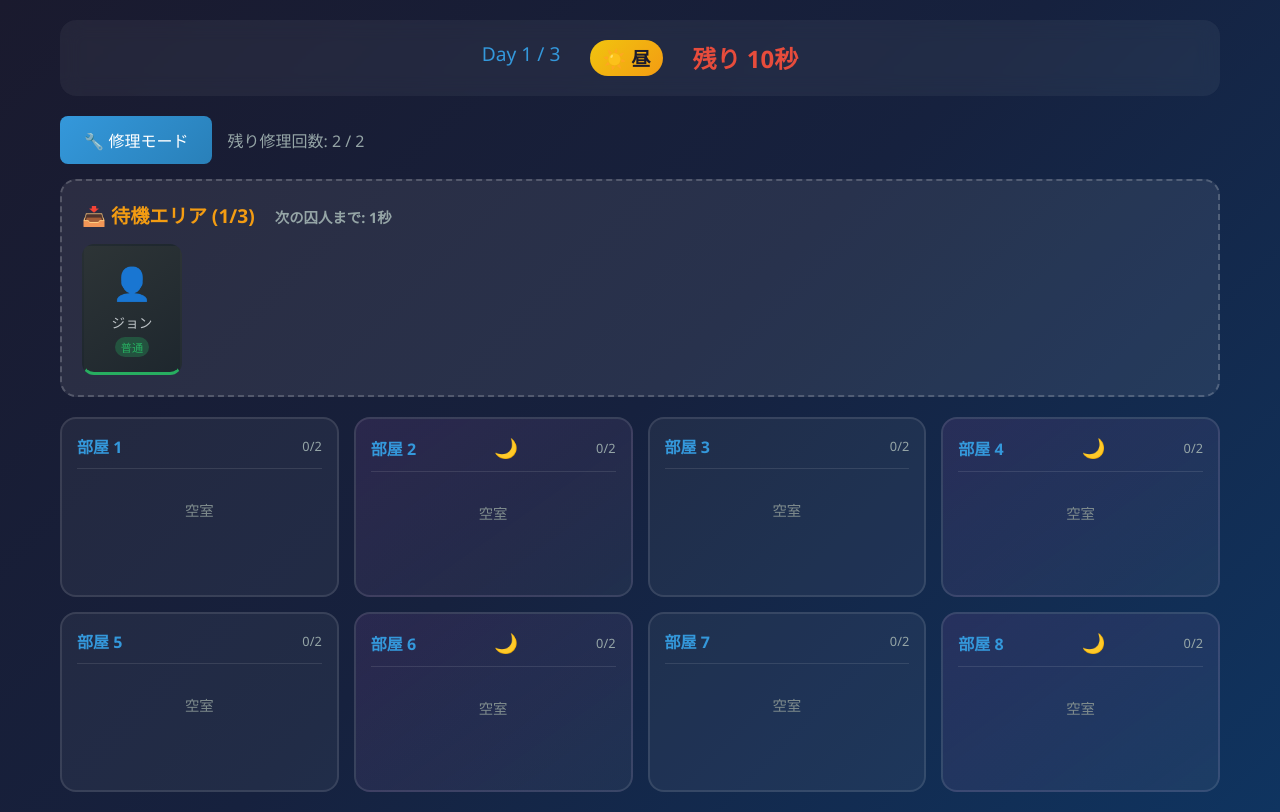
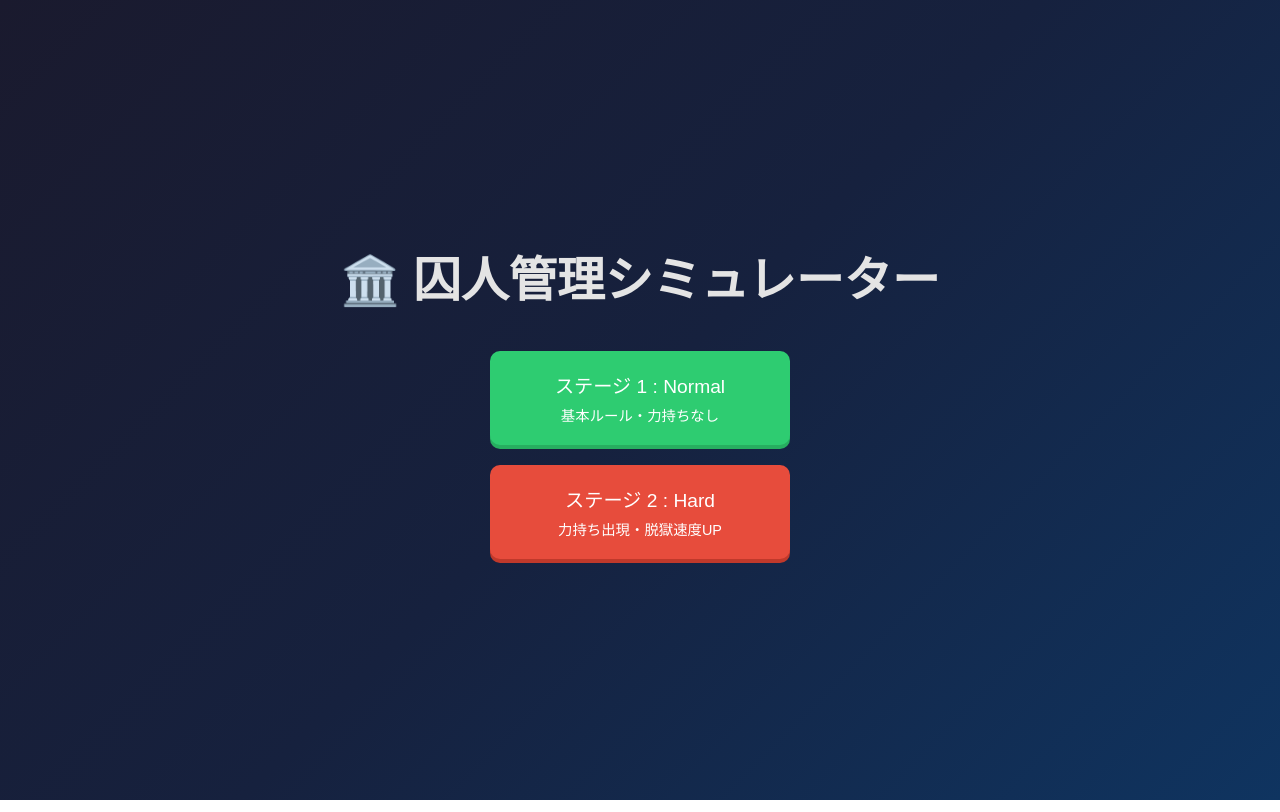
Before and after one commit to mirenn/foxRever, a React (Vite) app: page / in a window 1280 px wide. Built offline with nearby package versions, Linux system fonts and the light colour scheme.

Commit message:
feat: Implement initial game structure, core logic, UI, and type definitions for the FoxRever game.

```diff
--- a/src/App.tsx
+++ b/src/App.tsx
@@ -2,6 +2,7 @@ import { useState, useEffect, useCallback } from 'react';
 import { GameState, GAME_CONFIG } from './types';
 import {
     createInitialState,
+    startGameState,
     placePrisoner,
     tickTime,
     spawnPrisoner,
@@ -11,14 +12,14 @@ import {
 } from './gameLogic';
 
 function App() {
-    const [gameState, setGameState] = useState<GameState>(createInitialState);
+    const [gameState, setGameState] = useState<GameState>(createInitialState());
     const [selectedPrisonerId, setSelectedPrisonerId] = useState<string | null>(null);
     const [spawnTimer, setSpawnTimer] = useState(GAME_CONFIG.PRISONER_SPAWN_INTERVAL);
     const [repairMode, setRepairMode] = useState(false);
 
     // ゲームループ（1秒ごと）
     useEffect(() => {
-        if (gameState.isGameOver || gameState.isVictory) return;
+        if (gameState.phase !== 'playing') return;
 
         const interval = setInterval(() => {
             setGameState(prev => tickTime(prev));
@@ -32,17 +33,19 @@ function App() {
         }, 1000);
 
         return () => clearInterval(interval);
-    }, [gameState.isGameOver, gameState.isVictory]);
+    }, [gameState.phase]);
 
     // 夜になった瞬間に狼男チェック
     useEffect(() => {
-        if (gameState.timeOfDay === 'night' && !gameState.isGameOver) {
+        if (gameState.phase === 'playing' && gameState.timeOfDay === 'night' && !gameState.isGameOver) {
             setGameState(prev => checkWerewolfEscape(prev));
         }
-    }, [gameState.timeOfDay, gameState.isGameOver]);
+    }, [gameState.phase, gameState.timeOfDay, gameState.isGameOver]);
 
     // 部屋クリック処理
     const handleRoomClick = useCallback((roomId: number) => {
+        if (gameState.phase !== 'playing') return;
+
         if (repairMode) {
             // 修理モード
             setGameState(prev => repairRoom(prev, roomId));
@@ -52,27 +55,44 @@ function App() {
             setGameState(prev => placePrisoner(prev, selectedPrisonerId, roomId));
             setSelectedPrisonerId(null);
         }
-    }, [selectedPrisonerId, repairMode]);
+    }, [gameState.phase, selectedPrisonerId, repairMode]);
 
     // 囚人を選択
     const handlePrisonerClick = useCallback((prisonerId: string) => {
+        if (gameState.phase !== 'playing') return;
         setRepairMode(false);
         setSelectedPrisonerId(prev => prev === prisonerId ? null : prisonerId);
-    }, []);
+    }, [gameState.phase]);
 
     // 修理モード切替
     const handleRepairClick = useCallback(() => {
+        if (gameState.phase !== 'playing') return;
         setSelectedPrisonerId(null);
         setRepairMode(prev => !prev);
-    }, []);
+    }, [gameState.phase]);
 
-    // リスタート
-    const handleRestart = useCallback(() => {
-        setGameState(createInitialState());
+    // ステージ選択・ゲーム開始
+    const handleStartGame = useCallback((stage: number) => {
+        setGameState(startGameState(stage));
         setSelectedPrisonerId(null);
         setSpawnTimer(GAME_CONFIG.PRISONER_SPAWN_INTERVAL);
         setRepairMode(false);
     }, []);
+
+    // タイトルに戻る
+    const handleBackToTitle = useCallback(() => {
+        setGameState(createInitialState());
+        setSelectedPrisonerId(null);
+        setRepairMode(false);
+    }, []);
+
+    // リスタート（同じステージ）
+    const handleRestart = useCallback(() => {
+        setGameState(startGameState(gameState.currentStage));
+        setSelectedPrisonerId(null);
+        setSpawnTimer(GAME_CONFIG.PRISONER_SPAWN_INTERVAL);
+        setRepairMode(false);
+    }, [gameState.currentStage]);
 
     // 囚人アイコン取得
     const getPrisonerIcon = (type: string) => {
@@ -101,11 +121,65 @@ function App() {
         return '#27ae60';
     };
 
+    // タイトル画面
+    if (gameState.phase === 'title') {
+        return (
+            <div className="game-container" style={{ display: 'flex', justifyContent: 'center', alignItems: 'center', height: '100vh', flexDirection: 'column', gap: '20px' }}>
+                <h1 style={{ fontSize: '3rem', marginBottom: '20px', textAlign: 'center' }}>
+                    🏛️ 囚人管理シミュレーター
+                </h1>
+
+                <div style={{ display: 'flex', gap: '20px', flexDirection: 'column', width: '300px' }}>
+                    <button
+                        onClick={() => handleStartGame(1)}
+                        style={{
+                            padding: '20px',
+                            fontSize: '1.2rem',
+                            cursor: 'pointer',
+                            background: '#2ecc71',
+                            color: 'white',
+                            border: 'none',
+                            borderRadius: '10px',
+                            boxShadow: '0 4px 0 #27ae60'
+                        }}
+                    >
+                        ステージ 1 : Normal
+                        <div style={{ fontSize: '0.9rem', marginTop: '5px' }}>
+                            基本ルール・力持ちなし
+                        </div>
+                    </button>
+
+                    <button
+                        onClick={() => handleStartGame(2)}
+                        style={{
+                            padding: '20px',
+                            fontSize: '1.2rem',
+                            cursor: 'pointer',
+                            background: '#e74c3c',
+                            color: 'white',
+                            border: 'none',
+                            borderRadius: '10px',
+                            boxShadow: '0 4px 0 #c0392b'
+                        }}
+                    >
+                        ステージ 2 : Hard
+                        <div style={{ fontSize: '0.9rem', marginTop: '5px' }}>
+                            力持ち出現・脱獄速度UP
+                        </div>
+                    </button>
+                </div>
+            </div>
+        );
+    }
+
     return (
         <div className="game-container">
             {/* ヘッダー */}
             <header className="game-header">
                 <div className="time-display">
+                    <span className="stage-info" style={{ marginRight: '15px', fontWeight: 'bold', color: '#f1c40f' }}>
+                        STAGE {gameState.currentStage}
+                    </span>
                     <span className="day">Day {gameState.day} / {GAME_CONFIG.TOTAL_DAYS}</span>
                     <span className={`time-of-day ${gameState.timeOfDay}`}>
                         {gameState.timeOfDay === 'day' ? '☀️ 昼' : '🌙 夜'}
@@ -145,7 +219,16 @@ function App() {
             </div>
 
             {/* 待機エリア */}
-            <section className="waiting-area">
+            <section
+                className="waiting-area"
+                style={{
+                    border: gameState.waitingPrisoners.length >= GAME_CONFIG.MAX_WAITING_PRISONERS ? '3px solid #e74c3c' : undefined,
+                    backgroundColor: gameState.waitingPrisoners.length >= GAME_CONFIG.MAX_WAITING_PRISONERS ? 'rgba(231, 76, 60, 0.1)' : undefined,
+                    boxShadow: gameState.waitingPrisoners.length >= GAME_CONFIG.MAX_WAITING_PRISONERS ? '0 0 15px rgba(231, 76, 60, 0.5)' : undefined,
+                    transition: 'all 0.3s ease',
+                    animation: gameState.waitingPrisoners.length >= GAME_CONFIG.MAX_WAITING_PRISONERS ? 'pulse-red 2s infinite' : undefined
+                }}
+            >
                 <h2>
                     📥 待機エリア ({gameState.waitingPrisoners.length}/{GAME_CONFIG.MAX_WAITING_PRISONERS})
                     <span style={{ marginLeft: '20px', fontSize: '0.9rem', color: '#95a5a6' }}>
@@ -267,7 +350,7 @@ function App() {
             </main>
 
             {/* ゲームオーバー・勝利画面 */}
-            {(gameState.isGameOver || gameState.isVictory) && (
+            {(gameState.phase === 'result') && (
                 <div className="game-overlay">
                     <div className={`game-result ${gameState.isVictory ? 'victory' : 'game-over'}`}>
                         <h2>{gameState.isVictory ? '🎉 勝利！' : '💀 ゲームオーバー'}</h2>
@@ -276,9 +359,14 @@ function App() {
                                 ? '3日間、暴動を防ぎました！'
                                 : gameState.gameOverReason}
                         </p>
-                        <button className="restart-button" onClick={handleRestart}>
-                            🔄 もう一度プレイ
-                        </button>
+                        <div style={{ display: 'flex', gap: '10px', justifyContent: 'center', marginTop: '20px' }}>
+                            <button className="restart-button" onClick={handleRestart}>
+                                🔄 もう一度 ({gameState.currentStage === 1 ? 'Normal' : 'Hard'})
+                            </button>
+                            <button className="restart-button" onClick={handleBackToTitle} style={{ background: '#95a5a6' }}>
+                                🏠 タイトルへ
+                            </button>
+                        </div>
                     </div>
                 </div>
             )}
--- a/src/gameLogic.ts
+++ b/src/gameLogic.ts
@@ -27,17 +27,26 @@ const PRISONER_NAMES: Record<PrisonerType, string[]> = {
 };
 
 // ランダムな囚人タイプ
-function randomPrisonerType(): PrisonerType {
+function randomPrisonerType(stage: number): PrisonerType {
   const rand = Math.random();
+
+  // ステージ1: 力持ちなし、狼男・バンパイアのみ
+  if (stage === 1) {
+    if (rand < 0.15) return 'werewolf';
+    if (rand < 0.30) return 'vampire';
+    return 'normal';
+  }
+
+  // ステージ2: 全種登場
   if (rand < 0.12) return 'werewolf';
   if (rand < 0.24) return 'vampire';
-  if (rand < 0.32) return 'strong';
+  if (rand < 0.36) return 'strong';
   return 'normal';
 }
 
 // 新しい囚人を生成
-export function createPrisoner(): Prisoner {
-  const type = randomPrisonerType();
+export function createPrisoner(stage: number): Prisoner {
+  const type = randomPrisonerType(stage);
   const names = PRISONER_NAMES[type];
   const name = names[Math.floor(Math.random() * names.length)];
   return {
@@ -49,7 +58,7 @@ export function createPrisoner(): Prisoner {
 }
 
 // 初期ゲーム状態
-export function createInitialState(): GameState {
+export function createInitialState(stage: number = 1): GameState {
   const rooms: Room[] = [];
   for (let i = 0; i < GAME_CONFIG.TOTAL_ROOMS; i++) {
     rooms.push({
@@ -62,14 +71,26 @@ export function createInitialState(): GameState {
   }
 
   return {
+    phase: 'title', // 最初はタイトル
+    currentStage: stage,
     rooms,
-    waitingPrisoners: [createPrisoner()],
+    waitingPrisoners: [], // 最初は空、開始時に追加されるか、tickで追加
     day: 1,
     timeOfDay: 'day',
     timeRemaining: GAME_CONFIG.DAY_DURATION,
     isGameOver: false,
     isVictory: false,
     inspectionsRemaining: GAME_CONFIG.REPAIRS_PER_DAY,
+  };
+}
+
+// ゲーム開始時の状態生成 (タイトルから遷移用)
+export function startGameState(stage: number): GameState {
+  const state = createInitialState(stage);
+  return {
+    ...state,
+    phase: 'playing',
+    waitingPrisoners: [createPrisoner(stage)],
   };
 }
 
@@ -138,6 +159,7 @@ export function checkWerewolfEscape(state: GameState): GameState {
         return {
           ...state,
           isGameOver: true,
+          phase: 'result',
           gameOverReason: `部屋${room.id + 1}で狼男が暴走！月光で変身してしまった！`,
         };
       }
@@ -154,6 +176,7 @@ export function checkEscapeOverflow(state: GameState): GameState {
         return {
           ...state,
           isGameOver: true,
+          phase: 'result',
           gameOverReason: `${prisoner.name}（部屋${room.id + 1}）が脱獄！見回りが足りなかった！`,
         };
       }
@@ -187,6 +210,7 @@ export function checkWaitingOverflow(state: GameState): GameState {
     return {
       ...state,
       isGameOver: true,
+      phase: 'result',
       gameOverReason: '待機エリアが溢れた！囚人たちが暴動を起こした！',
     };
   }
@@ -204,10 +228,16 @@ export function progressEscape(state: GameState): GameState {
 
       return {
         ...room,
-        prisoners: room.prisoners.map(prisoner => ({
-          ...prisoner,
-          escapeProgress: prisoner.escapeProgress + escapeIncrease,
-        })),
+        prisoners: room.prisoners.map(prisoner => {
+          // 力持ち(strong)は脱獄スピード2倍
+          const speedMultiplier = prisoner.type === 'strong' ? 2 : 1;
+          const totalIncrease = escapeIncrease * speedMultiplier;
+
+          return {
+            ...prisoner,
+            escapeProgress: prisoner.escapeProgress + totalIncrease,
+          };
+        }),
       };
     }),
   };
@@ -244,6 +274,7 @@ export function tickTime(state: GameState): GameState {
         return {
           ...newState,
           isVictory: true,
+          phase: 'result',
         };
       }
       newState = {
@@ -265,7 +296,7 @@ export function spawnPrisoner(state: GameState): GameState {
 
   const newState = {
     ...state,
-    waitingPrisoners: [...state.waitingPrisoners, createPrisoner()],
+    waitingPrisoners: [...state.waitingPrisoners, createPrisoner(state.currentStage)],
   };
 
   return checkWaitingOverflow(newState);
--- a/src/types.ts
+++ b/src/types.ts
@@ -21,8 +21,13 @@ export interface Room {
 // 時間帯
 export type TimeOfDay = 'day' | 'night';
 
+// ゲームフェーズ
+export type GamePhase = 'title' | 'playing' | 'result';
+
 // ゲーム状態
 export interface GameState {
+  phase: GamePhase;
+  currentStage: number; // 1 or 2
   rooms: Room[];
   waitingPrisoners: Prisoner[]; // 配置待ちの囚人
   day: number; // 現在の日数（1-3）
```
Also changed, not shown: src/index.css (+42 -0 lines).
